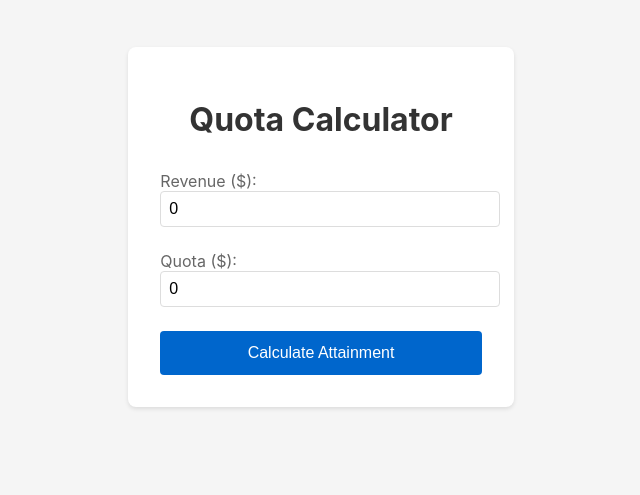
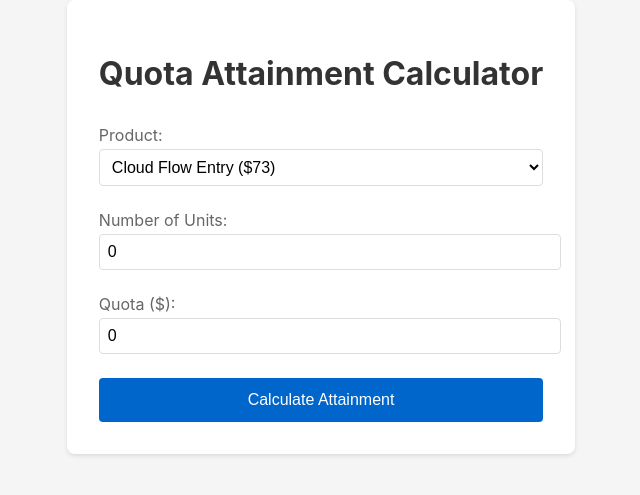
Before and after one commit to navsharma1/quota-calculator-web, a React app: page / in a window 1280 px wide. Shown: the part 173-668 px from the top of the page, without its empty margins (319-959 px from the left). Built offline with nearby package versions, Linux system fonts and the light colour scheme.

Commit message:
Update calculator with product selection and pricing

```diff
--- a/src/App.tsx
+++ b/src/App.tsx
@@ -1,43 +1,109 @@
 import React, { useState } from 'react';
 
+interface Product {
+  name: string;
+  listPrice: number;
+  cascadePrice: number;
+  codeiumCorePrice: number;
+}
+
+const products: Product[] = [
+  {
+    name: 'Cloud Flow Entry',
+    listPrice: 73.00,
+    cascadePrice: 44.00,
+    codeiumCorePrice: 29.00
+  },
+  {
+    name: 'Cloud Flow Standard',
+    listPrice: 128.00,
+    cascadePrice: 99.00,
+    codeiumCorePrice: 29.00
+  },
+  {
+    name: 'Hybrid Flow Entry',
+    listPrice: 83.00,
+    cascadePrice: 44.00,
+    codeiumCorePrice: 39.00
+  },
+  {
+    name: 'Hybrid Flow Standard',
+    listPrice: 138.00,
+    cascadePrice: 99.00,
+    codeiumCorePrice: 39.00
+  }
+];
+
 const App: React.FC = () => {
-  const [revenue, setRevenue] = useState<number>(0);
+  const [selectedProduct, setSelectedProduct] = useState<Product>(products[0]);
+  const [units, setUnits] = useState<number>(0);
   const [quota, setQuota] = useState<number>(0);
   const [attainment, setAttainment] = useState<number>(0);
 
   const calculateAttainment = () => {
     if (quota === 0) return;
+    const revenue = units * selectedProduct.listPrice;
     const calculatedAttainment = (revenue / quota) * 100;
     setAttainment(calculatedAttainment);
   };
 
   return (
     <div className="container">
-      <h1>Quota Calculator</h1>
+      <h1>Quota Attainment Calculator</h1>
+
       <div className="input-group">
         <label>
-          Revenue ($):
+          Product:
+          <select
+            value={selectedProduct.name}
+            onChange={(e) => {
+              const product = products.find(p => p.name === e.target.value);
+              if (product) setSelectedProduct(product);
+            }}
+          >
+            {products.map(product => (
+              <option key={product.name} value={product.name}>
+                {product.name} (${product.listPrice})
+              </option>
+            ))}
+          </select>
+        </label>
+      </div>
+
+      <div className="input-group">
+        <label>
+          Number of Units:
           <input
             type="number"
-            value={revenue}
-            onChange={(e) => setRevenue(Number(e.target.value))}
+            min="0"
+            value={units}
+            onChange={(e) => setUnits(Number(e.target.value))}
           />
         </label>
       </div>
+
       <div className="input-group">
         <label>
           Quota ($):
           <input
             type="number"
+            min="0"
             value={quota}
             onChange={(e) => setQuota(Number(e.target.value))}
           />
         </label>
       </div>
+
       <button onClick={calculateAttainment}>Calculate Attainment</button>
+
       {attainment > 0 && (
         <div className="result">
           <h2>Quota Attainment: {attainment.toFixed(1)}%</h2>
+          <div className="details">
+            <p>Total Revenue: ${(units * selectedProduct.listPrice).toFixed(2)}</p>
+            <p>Cascade Revenue: ${(units * selectedProduct.cascadePrice).toFixed(2)}</p>
+            <p>Codeium Core Revenue: ${(units * selectedProduct.codeiumCorePrice).toFixed(2)}</p>
+          </div>
         </div>
       )}
     </div>
--- a/src/styles.css
+++ b/src/styles.css
@@ -37,12 +37,17 @@ label {
   color: #666;
 }
 
-input {
+input, select {
   width: 100%;
   padding: 0.5rem;
   border: 1px solid #ddd;
   border-radius: 4px;
   font-size: 1rem;
+  margin-top: 0.25rem;
+}
+
+select {
+  background-color: white;
 }
 
 button {
@@ -64,8 +69,8 @@ button:hover {
 
 .result {
   margin-top: 2rem;
-  padding: 1rem;
-  background-color: #f0f0f0;
+  padding: 1.5rem;
+  background-color: #f8f9fa;
   border-radius: 4px;
   text-align: center;
 }
@@ -73,4 +78,17 @@ button:hover {
 .result h2 {
   margin: 0;
   color: #333;
+  margin-bottom: 1rem;
 }
+
+.details {
+  text-align: left;
+  margin-top: 1rem;
+  padding-top: 1rem;
+  border-top: 1px solid #ddd;
+}
+
+.details p {
+  margin: 0.5rem 0;
+  color: #666;
+}
```
